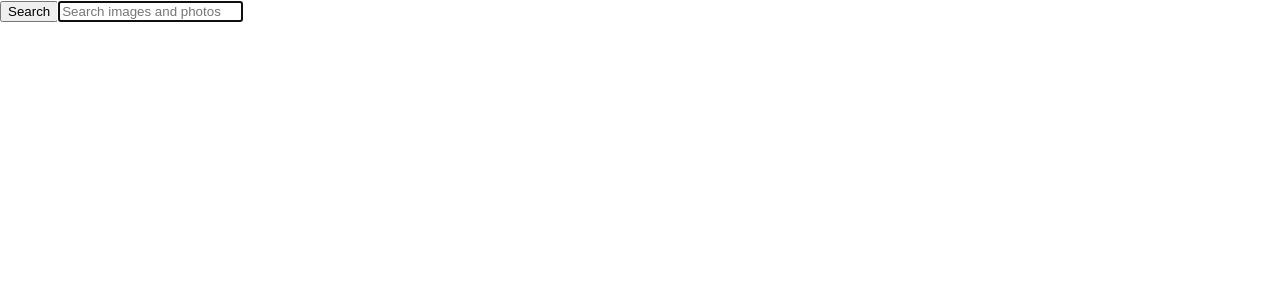
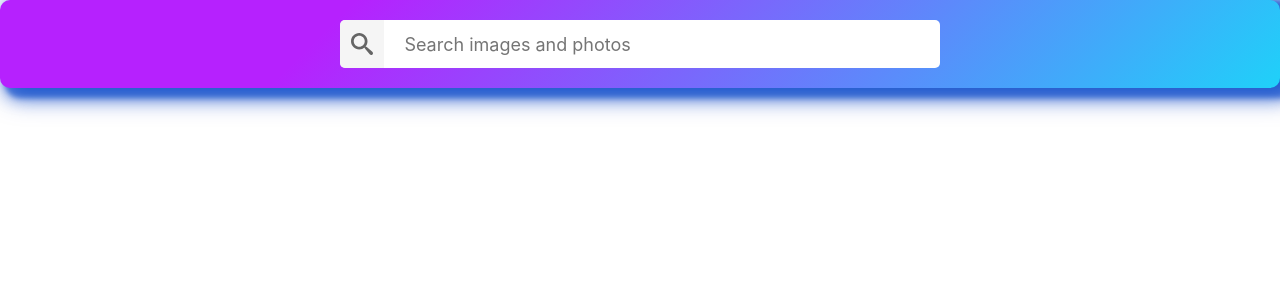
Before and after one commit to oksemko/goit-react-hw-03-image-finder, a React (Create React App) app: page / in a window 1280 px wide. Shown: the top 300 px of the page. Built offline with nearby package versions, Linux system fonts and the light colour scheme.

Commit message:
Added styles to Searchbar

```diff
--- a/src/components/Searchbar/Searchbar.module.css
+++ b/src/components/Searchbar/Searchbar.module.css
@@ -0,0 +1,87 @@
+.Searchbar {
+  display: flex;
+  justify-content: center;
+  align-items: center;
+
+  position: sticky;
+  top: 0;
+  left: 0;
+  z-index: 1100;
+
+  min-height: 64px;
+  padding-right: 24px;
+  padding-left: 24px;
+  padding-top: 12px;
+  padding-bottom: 12px;
+  background-color: #1fd1f9;
+    background-image: linear-gradient(315deg, #1fd1f9 0%, #b621fe 74%);
+     box-shadow: 0px 0px 0px 0px rgba(0, 65, 200, 0.5),
+            10px 5px 5px 5px rgba(0,65,200,0.5),
+            10px 5px 15px 5px rgba(0,65,200,0.5),
+            10px 5px 25px 5px rgba(0,65,200,0.5);
+            border-radius: 10px;
+}
+
+.SearchForm {
+display: flex;
+justify-content: center;
+align-items: center;
+width: 100%;
+  max-width: 600px;
+  background-color: #fff;
+  border-radius: 5px;
+  overflow: hidden;
+}
+
+.SearchForm:hover {
+  box-shadow: 4px 4px 6px 0 rgba(255, 255, 255, 0.664),
+  -4px -4px 6px 0 rgba(255, 255, 255, 0.664),
+  inset -4px -4px 6px 0 rgba(255, 255, 255, 0.664),
+  inset 4px 4px 6px 0 rgba(255, 255, 255, 0.664);
+      }
+
+.SearchFormButton {
+  display: inline-block;
+  width: 48px;
+  height: 48px;
+  border: 0;
+  background-image: url('../../images/search.svg');
+  background-size: 50%;
+  background-repeat: no-repeat;
+  background-position: center;
+  opacity: 0.6;
+  transition: opacity 250ms cubic-bezier(0.4, 0, 0.2, 1);
+  cursor: pointer;
+  outline: none;
+
+}
+
+
+.SearchFormButtonLabel {
+  position: absolute;
+  width: 1px;
+  height: 1px;
+  padding: 0;
+  overflow: hidden;
+  clip: rect(0, 0, 0, 0);
+  white-space: nowrap;
+  clip-path: inset(50%);
+  border: 0;
+}
+
+.SearchFormInput {
+  display: inline-block;
+  width: 100%;
+  font: inherit;
+  font-size: 18px;
+  border: none;
+  outline: none;
+  padding-left: 8px;
+  padding-right: 8px;
+}
+
+.SearchFormInput::placeholder {
+  font: inherit;
+  font-size: 18px;
+  padding-left: 12px;
+}
```
